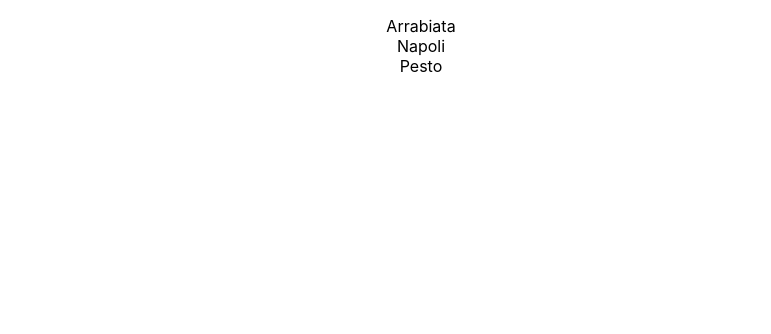
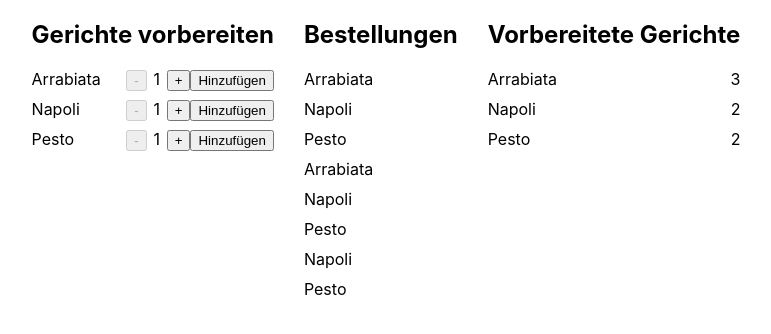
Before and after one commit to Freigeistlab/bistro-dashboard, a React (Create React App) app: page / in a window 1280 px wide. Shown: the top 334 px of the page, without its empty margins (239-1010 px from the left). Built offline with nearby package versions, Linux system fonts and the light colour scheme; no server answers.

Commit message:
adds 2nd websocket to send messages to server

```diff
--- a/package.json
+++ b/package.json
@@ -3,9 +3,11 @@
   "version": "0.1.0",
   "private": true,
   "dependencies": {
+    "prop-types": "^15.6.2",
     "react": "^16.5.2",
     "react-dom": "^16.5.2",
-    "react-scripts": "2.0.4"
+    "react-scripts": "2.0.4",
+    "socket.io-client": "^2.1.1"
   },
   "scripts": {
     "start": "react-scripts start",
--- a/src/App.js
+++ b/src/App.js
@@ -1,12 +1,18 @@
 import React, { Component } from 'react';
-import OrderPreparation from "./Components/OrderPreparation";
+import Menu from "./Components/OrderPreparation/Menu/index";
 import './App.css';
+import CurrentOrders from "./Components/CurrentOrders";
+import PreparedMeals from "./Components/OrderPreparation/PreparedMeals";
+
+const socket = new WebSocket("ws://192.168.0.4:443/");
 
 class App extends Component {
   render() {
     return (
-      <div className="App">
-        <OrderPreparation/>
+      <div className="App" style={{alignSelf: "stretch",}}>
+        <Menu socket={socket}/>
+        <CurrentOrders socket={socket}/>
+        <PreparedMeals socket={socket}/>
       </div>
     );
   }
--- /dev/null
+++ b/src/Components/CurrentOrders/index.js
@@ -0,0 +1,20 @@
+import React from "react";
+import containerStyles from "../../common/styles/containers";
+
+const mealStyle = {height: 30};
+
+export default class CurrentOrders extends React.Component {
+
+  render() {
+    const orders = ["Arrabiata", "Napoli", "Pesto","Arrabiata", "Napoli", "Pesto","Napoli", "Pesto"];
+
+    return (<div style={containerStyles.listContainer}>
+              <h2>Bestellungen</h2>
+              <ul style={containerStyles.list}>
+                {
+                  orders.map((meal, index)=> <li style={mealStyle} key={index}><div style={{float: "left"}}>{meal}</div></li>)
+                }
+              </ul>
+            </div>);
+  }
+}
--- /dev/null
+++ b/src/Components/OrderPreparation/Meal/index.js
@@ -0,0 +1,41 @@
+import React from "react";
+import styles from "./styles";
+import PropTypes from "prop-types";
+
+export default class Meal extends React.Component {
+  constructor(props) {
+    super(props);
+    this.state = {
+      count: 1
+    }
+  }
+
+  static propTypes = {
+    onMealAdded: PropTypes.func.isRequired,
+    name: PropTypes.string.isRequired,
+  };
+
+  decreaseCount = () => {
+    this.setState({
+      count: this.state.count-1
+    });
+  };
+
+  increaseCount = () => {
+    this.setState({
+      count: this.state.count+1
+    });
+  };
+
+  render() {
+    return (<li style={{ height: 30 }}>
+                <div style={styles.name} >{this.props.name}</div>
+                <div style={{float: "right"}}>
+                  <button disabled={this.state.count===1} onClick={this.decreaseCount.bind(this)}>-</button>
+                  <div style={styles.count} >{this.state.count}</div>
+                  <button onClick={this.increaseCount.bind(this)}>+</button>
+                  <button onClick={()=>this.props.onMealAdded(this.props.name, this.state.count)}>Hinzufügen</button>
+                </div>
+            </li>);
+  }
+}
--- /dev/null
+++ b/src/Components/OrderPreparation/Meal/styles.js
@@ -0,0 +1,10 @@
+const styles = {
+  name: {
+    float: "left", display: "inline-block", marginRight: 5
+  },
+  count: {
+    display: "inline-block", marginLeft: 5, marginRight: 5, width: 10
+  }
+
+};
+export default styles;
--- /dev/null
+++ b/src/Components/OrderPreparation/Menu/index.js
@@ -0,0 +1,37 @@
+import React from "react";
+import Meal from "../Meal";
+import containerStyles from "../../../common/styles/containers";
+import PropTypes from "prop-types";
+
+export default class Menu extends React.Component {
+
+  constructor(props){
+    super(props);
+    this.onMealAdded = this.onMealAdded.bind(this);
+  }
+
+  static propTypes = {
+    socket: PropTypes.object.isRequired
+  };
+
+  onMealAdded(meal,amount){
+    for (let i=0;i<amount;i++){
+      if (this.props.socket){
+        this.props.socket.send("New Order " + meal);
+      }
+    }
+  }
+
+  render() {
+    const meals = ["Arrabiata", "Napoli", "Pesto"];
+
+    return (<div style={containerStyles.listContainer}>
+              <h2>Gerichte vorbereiten</h2>
+              <ul style={containerStyles.list}>
+                {
+                  meals.map((meal, index)=> <Meal name={meal} key={index} onMealAdded={this.onMealAdded}/>)
+                }
+              </ul>
+            </div>);
+  }
+}
--- /dev/null
+++ b/src/Components/OrderPreparation/Menu/styles.js
@@ -0,0 +1,4 @@
+const styles = {
+
+};
+export default styles;
--- /dev/null
+++ b/src/Components/OrderPreparation/PreparedMeals/index.js
@@ -0,0 +1,25 @@
+import React from "react";
+import containerStyles from "../../../common/styles/containers";
+
+
+const mealStyle = {height: 30};
+
+export default class PreparedMeals extends React.Component {
+
+
+  render() {
+    const meals = [{meal:"Arrabiata", count:3}, {meal:"Napoli", count:2}, {meal:"Pesto",count:2}];
+
+    return (<div style={containerStyles.listContainer}>
+      <h2>Vorbereitete Gerichte</h2>
+      <ul style={containerStyles.list}>
+        {
+          meals.map((meal, index)=> <li style={mealStyle} key={index}>
+                                      <div style={{float: "left"}}>{meal.meal + " "}</div>
+                                      <div style={{float: "right"}}>{meal.count}</div>
+                                    </li>)
+        }
+      </ul>
+    </div>);
+  }
+}
--- a/src/Components/OrderPreparation/index.js
+++ /dev/null
@@ -1,19 +0,0 @@
-import React from "react";
-
-export default class OrderPreparation extends React.Component {
-  constructor(props) {
-    super(props);
-  }
-
-  render() {
-    const meals = ["Arrabiata", "Napoli", "Pesto"];
-
-    return (<div>
-              <ul style={{listStyle:"none"}}>
-                {
-                  meals.map((meal)=> <li >{meal}</li>)
-                }
-              </ul>
-            </div>);
-  }
-}
--- /dev/null
+++ b/src/common/styles/containers.js
@@ -0,0 +1,13 @@
+const containerStyles = {
+  listContainer: {
+    display: "inline-block",
+    marginRight: 30,
+    flex:1
+  },
+  list: {
+    listStyle:"none",
+    padding: 0,
+    flex: 1
+  }
+};
+export default containerStyles;
```
Also changed, not shown: 1 other file (tests, documents, lock files or other folders).
